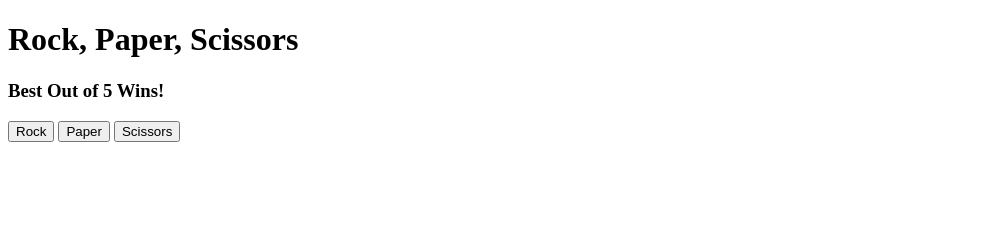
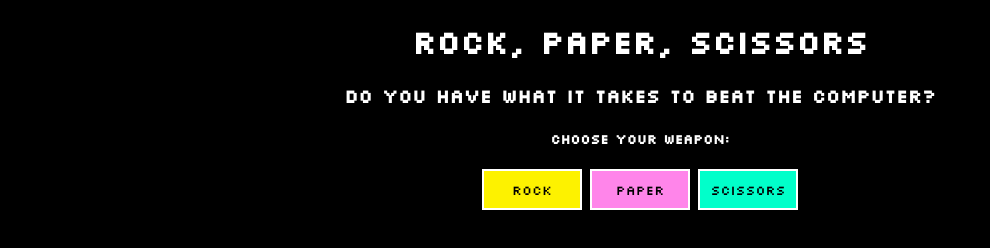
Before and after one commit to miarothman/rock-paper-scissors, a plain HTML site: page index.html in a window 1280 px wide. Shown: the whole page, without its empty margins (0-990 px from the left). Drawn offline with Linux system fonts and the light colour scheme.

Commit message:
Add a css file and style a few elements
Style the background-color, the rock, paper and scissor user input buttons and imported 2 google fonts

```diff
--- a/index.html
+++ b/index.html
@@ -5,12 +5,14 @@
     <meta http-equiv="X-UA-Compatible" content="IE=edge">
     <meta name="viewport" content="width=device-width, initial-scale=1.0">
     <title>Rock Paper Scissors UI</title>
+    <link rel="stylesheet" href="style.css">
 </head>
 <body>
 
 <h1>Rock, Paper, Scissors</h1>
-<h3>Best Out of 5 Wins!</h3>
+<h3>Do you have what it takes to beat the computer?</h3>
 
+<h5>Choose Your Weapon:</h5>
 <button id="rockBtn" type="button">Rock</button>
 <button id="paperBtn" type="button">Paper</button>
 <button id="scissorsBtn" type="button">Scissors</button>
@@ -20,4 +22,10 @@
 </body>
 
 <script src="rps.js"></script>
+
+<!--
+* IMPORTANT:
+Always add script src js file after closing body tag
+since before it was in the head and it was creating errors.
+-->
 </html>
--- /dev/null
+++ b/style.css
@@ -0,0 +1,34 @@
+/*
+Google Fonts:
+font-family: 'Roboto', sans-serif;
+font-family: 'Silkscreen', cursive;
+*/
+
+@import url('https://fonts.googleapis.com/css2?family=Roboto:wght@400;700&family=Silkscreen&display=swap');
+
+body {
+    text-align: center;
+    color: #fff;
+    background-color: #000;
+    font-family: 'Silkscreen', cursive;
+}
+
+#rockBtn, #paperBtn, #scissorsBtn {
+    font-family: 'Silkscreen', cursive;
+    color: #000;
+    padding: 10px;
+    width: 100px;
+    border: 2px solid #fff;
+}
+
+#rockBtn {
+    background-color: #FDF200;
+}
+
+#paperBtn {
+    background-color: #FF85EA;
+}
+
+#scissorsBtn {
+    background-color: #01FFCA;
+}
```
